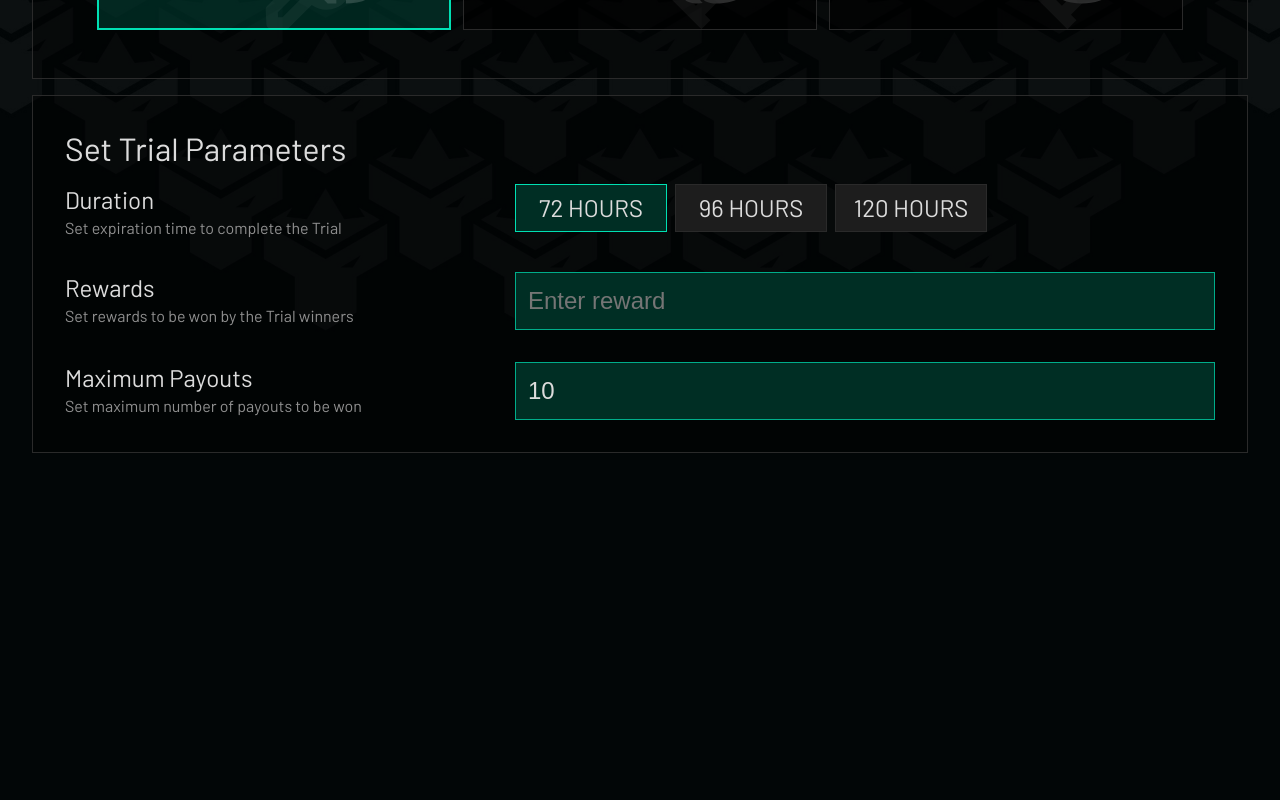
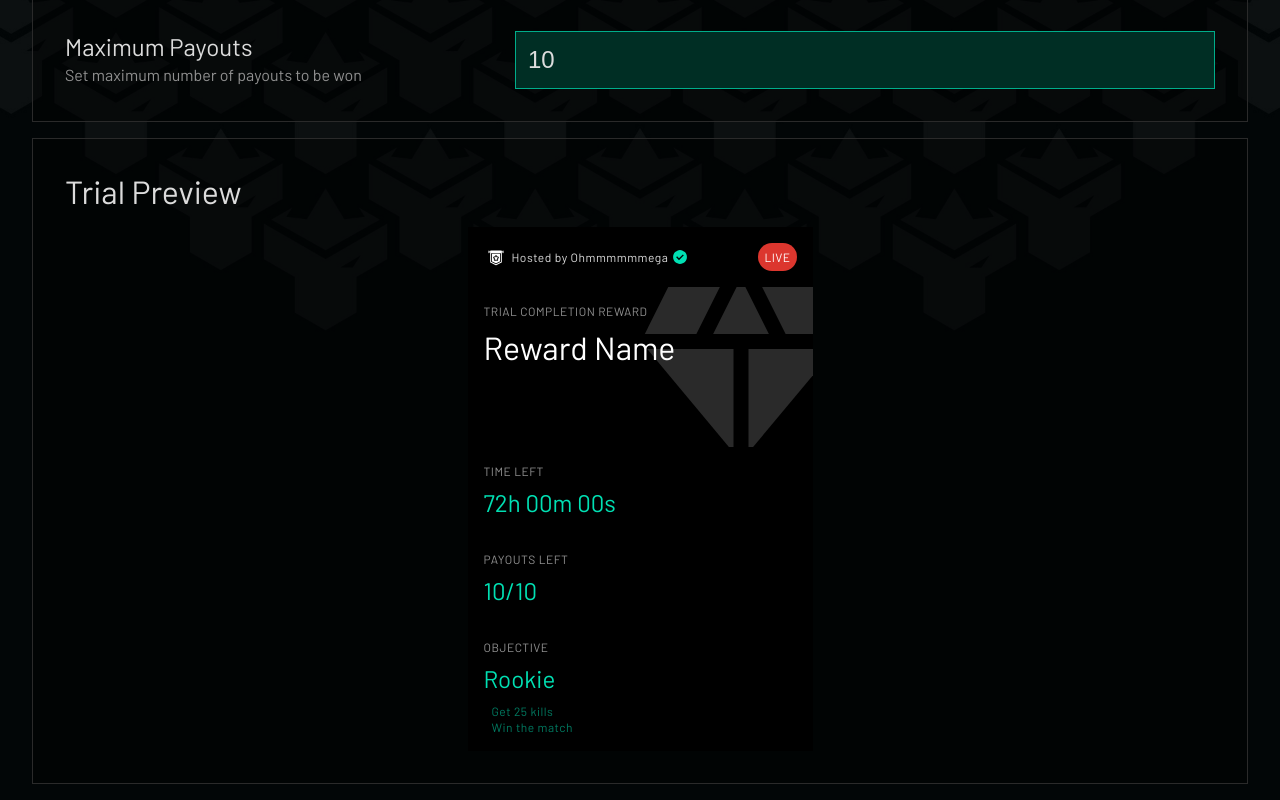
Before and after one commit to justinealvaro15/takehome-exam, a React (Vite) app: page / in a window 1280 px wide. Shown: the part 287-1087 px from the top of the page. Before the commit the page ends 800 px from the top, so only its background shows below. Built offline with nearby package versions, Linux system fonts and the light colour scheme.

Commit message:
Update: Add "Trial Preview" section
- Add avatar icon and check icon svg files
- Add component for Trial Preview section component
- Add component for Trial Preview card and integrate with
context API values
-

```diff
--- /dev/null
+++ b/src/components/TrialPreview/TrialPreviewCard/index.css
@@ -0,0 +1,102 @@
+.trial-preview-card-root {
+    display: flex;
+    flex-direction: column;
+    width: 345px;
+    height: 100%;
+    background: black;
+}
+
+.trial-preview-card-header {
+    display: flex;
+    justify-content: space-between;
+    padding: 16px;
+}
+
+.trial-preview-card-header-info {
+    display: flex;
+    align-items: center;
+    justify-content: center;
+    gap: 4px;
+}
+
+.trial-preview-card-host {
+    font-size: 12px;
+    font-weight: 600;
+    line-height: 16px;
+    letter-spacing: 0.5px;
+    text-align: left;
+    margin: 0;
+}
+
+.trial-preview-card-reward {
+    display: flex;
+    flex-direction: column;
+    position: relative;
+    height: 160px;
+    overflow: hidden;
+    gap: 8px;
+    padding: 16px;
+    box-sizing: border-box;
+}
+
+.trial-preview-card-reward-icon {
+    position: absolute;
+    width: 240px;
+    height: 240px;
+    top: -40px;
+    left: 153px;
+    z-index: 1;
+}
+
+.trial-preview-card-header-title {
+    font-size: 12px;
+    font-weight: 600;
+    line-height: 16px;
+    letter-spacing: 0.5px;
+    text-align: left;
+    color: #909090;
+    z-index: 2;
+    margin: 0;
+}
+
+.trial-preview-card-reward-value {
+    font-size: 32px;
+    font-weight: 500;
+    line-height: 40px;
+    text-align: left;
+    color: white;
+    z-index: 2;
+    margin: 0;
+}
+
+.trial-preview-card-data {
+    display: flex;
+    flex-direction: column;
+}
+
+.trial-preview-card-data-row {
+    display: flex;
+    flex-direction: column;
+    gap: 8px;
+    padding: 16px;
+}
+
+.trial-preview-card-data-value {
+    font-size: 24px;
+    font-weight: 500;
+    line-height: 32px;
+    text-align: left;
+    color: #00E0B3;
+    margin: 0;
+}
+
+.trial-preview-card-data-description {
+    font-size: 12px;
+    font-weight: 600;
+    line-height: 16px;
+    letter-spacing: 0.5px;
+    text-align: left;
+    color: #007A61;
+    margin: 0;
+    padding-left: 8px;
+}
--- /dev/null
+++ b/src/components/TrialPreview/TrialPreviewCard/index.tsx
@@ -0,0 +1,80 @@
+import { useMemo } from 'react';
+import objectives, { ObjectiveValue } from '../../../constants/objectives';
+
+import TrialStatusBadge from '../TrialStatusBadge';
+import DiamondIcon from '../../../assets/diamond.svg?react';
+import AvatarIcon from '../../../assets/avatar.svg?react';
+import CheckIcon from '../../../assets/check.svg?react';
+
+import './index.css'
+
+export interface TrialPreviewCardProps {
+    hostName: string;
+    objective?: ObjectiveValue;
+    duration?: number;
+    rewards?: string;
+    maxPayout?: number;
+}
+
+const TrialPreviewCard = ({
+    hostName,
+    objective,
+    duration,
+    rewards,
+    maxPayout,
+
+}: TrialPreviewCardProps) => {
+    const { name: objectiveName, label: objectiveLabels } = objectives.find((obj) => obj.value === objective) ?? {};
+
+    const formattedDuration = useMemo(() => {
+        if (!duration) {
+            return '';
+        }
+        const h = Math.floor(duration / 3600);
+        const m = Math.floor(duration % 3600 / 60);
+        const s = Math.floor(duration % 3600 % 60);
+
+        return `${h}h ${('0' + m).slice(-2)}m ${('0' + s).slice(-2)}s`;
+    }, [duration]);
+
+    return (
+        <div className="trial-preview-card-root">
+            <div className="trial-preview-card-header">
+                <div className="trial-preview-card-header-info">
+                    <AvatarIcon />
+                    <p className="trial-preview-card-host">Hosted by {hostName}</p>
+                    <CheckIcon />
+                </div>
+                <TrialStatusBadge />
+            </div>
+            <div className="trial-preview-card-reward">
+                <p className="trial-preview-card-header-title">TRIAL COMPLETION REWARD</p>
+                <p className="trial-preview-card-reward-value">{rewards || 'Reward Name'}</p>
+                <DiamondIcon className="trial-preview-card-reward-icon" />
+            </div>
+            <div className="trial-preview-card-data">
+                <div className="trial-preview-card-data-row">
+                    <p className="trial-preview-card-header-title">TIME LEFT</p>
+                    <p className="trial-preview-card-data-value">{formattedDuration}</p>
+                </div>
+                <div className="trial-preview-card-data-row">
+                    <p className="trial-preview-card-header-title">PAYOUTS LEFT</p>
+                    <p className="trial-preview-card-data-value">{maxPayout}/{maxPayout}</p>
+                </div>
+                <div className="trial-preview-card-data-row">
+                    <p className="trial-preview-card-header-title">OBJECTIVE</p>
+                    <p className="trial-preview-card-data-value">{objectiveName}</p>
+                    <div>
+                        {objectiveLabels?.map((label) => (
+                            <p className="trial-preview-card-data-description" key={label.display}>
+                                {label.display}
+                            </p>
+                        ))}
+                    </div>
+                </div>
+            </div>
+        </div>
+    );
+};
+
+export default TrialPreviewCard;
--- /dev/null
+++ b/src/components/TrialPreview/TrialStatusBadge/index.css
@@ -0,0 +1,15 @@
+.trial-status-pill-root {
+    padding: 6px;
+    border-radius: 18px;
+    background-color: #DC362E;
+}
+
+.trial-status-pill-label {
+    font-size: 12px;
+    font-weight: 600;
+    line-height: 16px;
+    letter-spacing: 0.5px;
+    text-align: center;
+    color: white;
+    margin: 0;
+}
--- /dev/null
+++ b/src/components/TrialPreview/TrialStatusBadge/index.tsx
@@ -0,0 +1,11 @@
+import './index.css'
+
+const TrialStatusBadge = () => {
+    return (
+        <div className="trial-status-pill-root">
+            <p className="trial-status-pill-label">LIVE</p>
+        </div>
+    );
+};
+
+export default TrialStatusBadge;
--- /dev/null
+++ b/src/components/TrialPreview/index.css
@@ -0,0 +1,12 @@
+.trial-preview-root {
+    display: flex;
+    width: 100%;
+    padding-bottom: 16px;
+}
+
+.trial-preview-content {
+    display: flex;
+    align-self: center;
+    justify-content: center;
+    width: 100%;
+}
--- /dev/null
+++ b/src/components/TrialPreview/index.tsx
@@ -0,0 +1,35 @@
+import { useContext } from 'react';
+import { TrialContext } from '../../context/trialContext';
+import Card from '../Card';
+import TrialPreviewCard from './TrialPreviewCard';
+
+import './index.css'
+
+const DUMMY_HOST_NAME = 'Ohmmmmmmega';
+
+const TrialPreview = () => {
+    const {
+        objective,
+        duration = 0,
+        rewards,
+        maxPayout,
+    } = useContext(TrialContext);
+
+    return (
+        <div className="trial-preview-root">
+            <Card title="Trial Preview">
+                <div className="trial-preview-content">
+                    <TrialPreviewCard
+                        hostName={DUMMY_HOST_NAME}
+                        objective={objective}
+                        duration={duration*60*60}
+                        rewards={rewards}
+                        maxPayout={maxPayout}
+                    />
+                </div>
+            </Card>
+        </div>
+    );
+};
+
+export default TrialPreview;
--- a/src/pages/AddTrial/index.tsx
+++ b/src/pages/AddTrial/index.tsx
@@ -1,11 +1,13 @@
 import SetObjective from "../../components/SetObjective";
 import SetTrialParameters from "../../components/SetTrialParameters";
+import TrialPreview from "../../components/TrialPreview";
 
 const AddTrial = () => {
     return (
         <div className="add-trial">
             <SetObjective />
             <SetTrialParameters />
+            <TrialPreview />
         </div>
     );
 };
```
Also changed, not shown: src/assets/avatar.svg (added), src/assets/check.svg (added).
